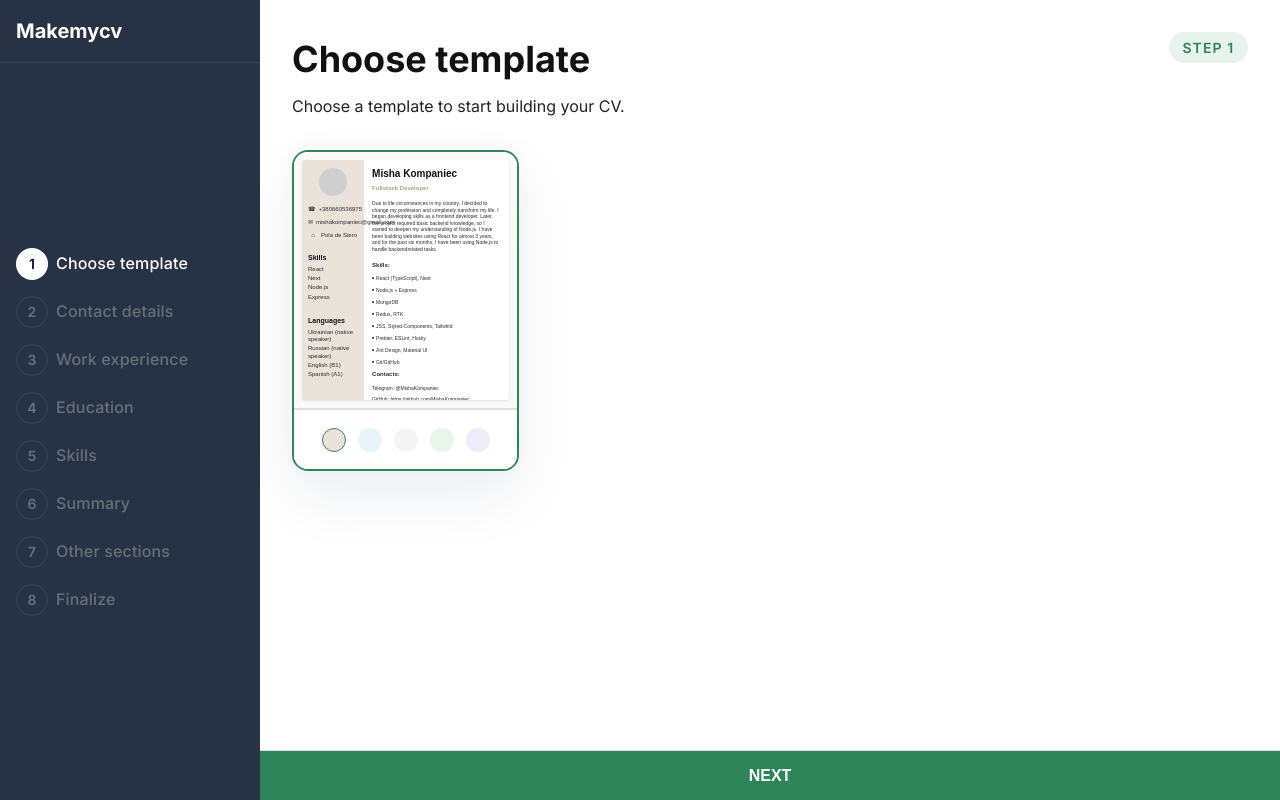
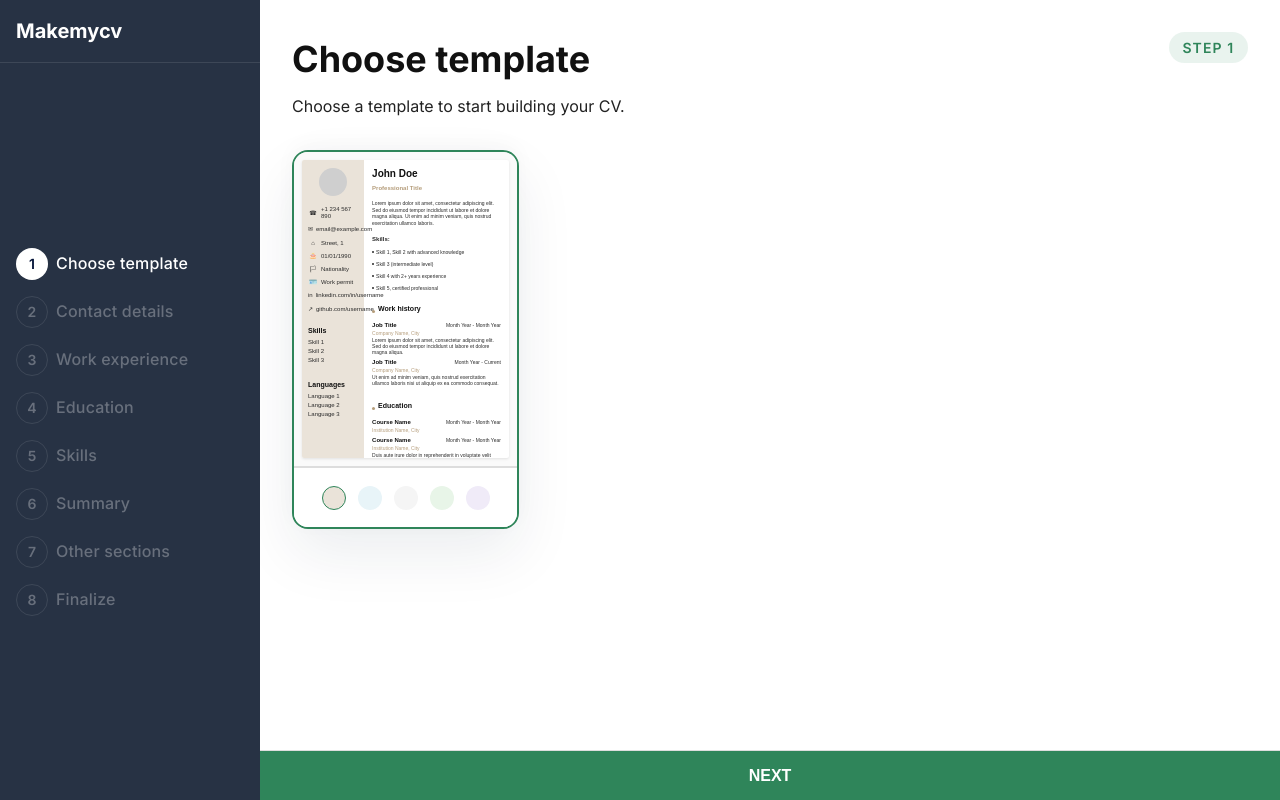
Before and after one commit to MishaKompaniec/make-cv, a Next.js app: page /create-cv in a window 1280 px wide. Built offline with nearby package versions, Linux system fonts and the light colour scheme; what @react-pdf/renderer would draw is missing.

Commit message:
feat: add live CV preview with debounced auto-save and Template 1 implementation

```diff
--- a/src/app/create-cv/contact-details/page.module.scss
+++ b/src/app/create-cv/contact-details/page.module.scss
@@ -22,42 +22,11 @@
 
 .preview {
   flex: 0 0 calc(30% - 1rem);
-  background: $white;
-  border-radius: 1rem;
-  box-shadow:
-    0 25px 60px rgba(17, 32, 63, 0.08),
-    0 -5px 20px rgba(17, 32, 63, 0.03);
-  padding: 1rem;
   display: flex;
-  flex-direction: column;
+  justify-content: center;
   align-self: center;
   margin-top: 0;
   height: fit-content;
-  max-height: calc(100vh - 4rem);
-  overflow-y: auto;
-}
-
-.previewHeader {
-  font-size: 1.1rem;
-  font-weight: 600;
-  color: $text-primary;
-  margin-bottom: 1.5rem;
-  padding-bottom: 1rem;
-  border-bottom: 1px solid $border-light;
-}
-
-.previewContent {
-  flex: 1;
-  background: $bg-tertiary;
-  border-radius: $border-radius;
-  padding: 1.5rem;
-  display: flex;
-  align-items: center;
-  justify-content: center;
-  color: $text;
-  font-size: 0.9rem;
-  text-align: center;
-  min-height: 400px;
 }
 
 .form {
--- a/src/app/create-cv/page.module.scss
+++ b/src/app/create-cv/page.module.scss
@@ -29,7 +29,8 @@
   cursor: pointer;
   transition: $transition-smooth;
   border: 2px solid transparent;
-  aspect-ratio: 210/297; /* A4 aspect ratio */
+  display: flex;
+  flex-direction: column;
 }
 
 .templateCard.selected {
@@ -39,7 +40,8 @@
 .templatePreview {
   background: $bg-tertiary;
   border-bottom: 1px solid $border-light;
-  height: calc(100% - 60px);
+  width: 100%;
+  aspect-ratio: 210/297; /* A4 aspect ratio */
   overflow: hidden;
   padding: 8px;
   display: flex;
@@ -54,7 +56,7 @@
   align-items: center;
   justify-content: center;
   gap: 12px;
-  padding: 0 16px;
+  padding: 0 12px;
   border-top: 1px solid $border-light;
 }
 
@@ -67,32 +69,32 @@
   transition: $transition-smooth;
 }
 
+.colorOption.color--beige {
+  background: #eae3d9;
+}
+
+.colorOption.color--light-blue {
+  background: #e8f4f8;
+}
+
+.colorOption.color--light-gray {
+  background: #f5f5f5;
+}
+
+.colorOption.color--light-green {
+  background: #e8f5e8;
+}
+
+.colorOption.color--light-purple {
+  background: #f0ebf8;
+}
+
 .colorOption:hover {
   transform: scale(1.1);
 }
 
 .colorOption.selected {
   border: 1px solid $primary;
-}
-
-.templatePreview :global(iframe) {
-  border: none;
-  width: 100%;
-  height: 100%;
-}
-
-.templateMeta {
-  display: flex;
-  align-items: center;
-  justify-content: space-between;
-  gap: 1rem;
-  padding: 0.75rem 1rem;
-}
-
-.templateTitle {
-  font-weight: 600;
-  color: $text-primary;
-  font-size: 0.875rem;
 }
 
 @media (max-width: 900px) {
--- a/src/app/create-cv/page.tsx
+++ b/src/app/create-cv/page.tsx
@@ -43,7 +43,10 @@ export default function ChooseTemplatePage() {
             onClick={() => setSelectedTemplateId(TEMPLATE_1_ID)}
           >
             <div className={styles.templatePreview}>
-              <TemplatePreview1 sidebarColor={selectedColor} />
+              <TemplatePreview1
+                sidebarColor={selectedColor}
+                mode="placeholder"
+              />
             </div>
 
             <div className={styles.colorPicker}>
@@ -51,17 +54,16 @@ export default function ChooseTemplatePage() {
                 <button
                   key={color.name}
                   className={`${styles.colorOption}${
+                    styles[`color--${color.name}`]
+                      ? ` ${styles[`color--${color.name}`]}`
+                      : ""
+                  }${
                     selectedColor === color.value ? ` ${styles.selected}` : ""
                   }`}
-                  style={{ backgroundColor: color.value }}
                   onClick={() => setSelectedColor(color.value)}
                   aria-label={`Select ${color.name} color`}
                 />
               ))}
-            </div>
-
-            <div className={styles.templateMeta}>
-              <div className={styles.templateTitle}>Beige sidebar</div>
             </div>
           </div>
         </div>
--- a/src/components/pdf/templates/template-1/template-preview.module.scss
+++ b/src/components/pdf/templates/template-1/template-preview.module.scss
@@ -19,6 +19,26 @@
   display: flex;
   flex-direction: column;
   gap: 6px;
+}
+
+.sidebar.sidebar--beige {
+  background: #eae3d9;
+}
+
+.sidebar.sidebar--light-blue {
+  background: #e8f4f8;
+}
+
+.sidebar.sidebar--light-gray {
+  background: #f5f5f5;
+}
+
+.sidebar.sidebar--light-green {
+  background: #e8f5e8;
+}
+
+.sidebar.sidebar--light-purple {
+  background: #f0ebf8;
 }
 
 .avatar {
@@ -44,6 +64,10 @@
 
 .text {
   flex: 1;
+}
+
+.ghost {
+  visibility: hidden;
 }
 
 .section {
@@ -116,11 +140,6 @@
   line-height: 1.2;
 }
 
-.contactItem {
-  font-size: 5px;
-  margin-bottom: 1px;
-}
-
 .sectionHeader {
   display: flex;
   align-items: center;
--- a/src/components/pdf/templates/template-1/template-preview.tsx
+++ b/src/components/pdf/templates/template-1/template-preview.tsx
@@ -1,176 +1,253 @@
 "use client";
 
-import { useEffect, useState } from "react";
+import { TEMPLATE_1_COLORS } from "@/components/pdf/templates/template-1/template-pdf";
 import styles from "./template-preview.module.scss";
+
+type ContactDetailsPreviewData = {
+  fullName?: string;
+  jobTitle?: string;
+  phone?: string;
+  email?: string;
+  city?: string;
+  birthdate?: string;
+  postalCode?: string;
+  linkedIn?: string;
+  git?: string;
+  nationality?: string;
+  workPermit?: string;
+};
 
 interface TemplatePreview1Props {
   sidebarColor?: string;
+  mode?: "placeholder" | "data";
+  contactDetails?: ContactDetailsPreviewData;
 }
 
 export function TemplatePreview1({
   sidebarColor = "#EAE3D9",
+  mode = "placeholder",
+  contactDetails,
 }: TemplatePreview1Props) {
-  const [isClient, setIsClient] = useState(false);
+  const isPlaceholder = mode === "placeholder";
 
-  useEffect(() => {
-    setIsClient(true);
-  }, []);
+  const sidebarColorName =
+    TEMPLATE_1_COLORS.find((c) => c.value === sidebarColor)?.name ?? "beige";
+
+  const NBSP = "\u00A0";
+
+  const ghostClass = (value: string) => (value ? "" : ` ${styles.ghost}`);
+
+  const renderLine = (icon: string, value: string) => (
+    <div className={styles.contactRow}>
+      <span className={`${styles.icon}${ghostClass(value)}`}>{icon}</span>
+      <span className={`${styles.text}${ghostClass(value)}`}>
+        {value || NBSP}
+      </span>
+    </div>
+  );
+
+  const renderText = (
+    Tag: "div" | "span",
+    className: string,
+    value: string,
+  ) => {
+    const Comp = Tag;
+    return (
+      <Comp className={`${className}${ghostClass(value)}`}>
+        {value || NBSP}
+      </Comp>
+    );
+  };
+
+  const renderBulletRow = (value: string) => (
+    <div className={styles.bulletRow}>
+      <div className={`${styles.bullet}${ghostClass(value)}`} />
+      <div className={`${styles.bulletText}${ghostClass(value)}`}>
+        {value || NBSP}
+      </div>
+    </div>
+  );
+
+  const fullName = isPlaceholder
+    ? "John Doe"
+    : (contactDetails?.fullName ?? "");
+  const jobTitle = isPlaceholder
+    ? "Professional Title"
+    : (contactDetails?.jobTitle ?? "");
+  const phone = isPlaceholder
+    ? "+1 234 567 890"
+    : (contactDetails?.phone ?? "");
+  const email = isPlaceholder
+    ? "email@example.com"
+    : (contactDetails?.email ?? "");
+  const city = isPlaceholder ? "City, Country" : (contactDetails?.city ?? "");
+  const birthdate = isPlaceholder
+    ? "01/01/1990"
+    : (contactDetails?.birthdate ?? "");
+  const postalCode = isPlaceholder
+    ? "12345"
+    : (contactDetails?.postalCode ?? "");
+  const nationality = isPlaceholder
+    ? "Nationality"
+    : (contactDetails?.nationality ?? "");
+  const workPermit = isPlaceholder
+    ? "Work permit"
+    : (contactDetails?.workPermit ?? "");
+  const linkedIn = isPlaceholder
+    ? "linkedin.com/in/username"
+    : (contactDetails?.linkedIn ?? "");
+  const git = isPlaceholder
+    ? "github.com/username"
+    : (contactDetails?.git ?? "");
+
+  const addressLine = isPlaceholder
+    ? "Street, 1"
+    : postalCode || city
+      ? `${postalCode ? `${postalCode}, ` : ""}${city}`
+      : "";
+
+  const sidebarSkill1 = isPlaceholder ? "Skill 1" : "";
+  const sidebarSkill2 = isPlaceholder ? "Skill 2" : "";
+  const sidebarSkill3 = isPlaceholder ? "Skill 3" : "";
+
+  const language1 = isPlaceholder ? "Language 1" : "";
+  const language2 = isPlaceholder ? "Language 2" : "";
+  const language3 = isPlaceholder ? "Language 3" : "";
+
+  const summary = isPlaceholder
+    ? "Lorem ipsum dolor sit amet, consectetur adipiscing elit. Sed do eiusmod tempor incididunt ut labore et dolore magna aliqua. Ut enim ad minim veniam, quis nostrud exercitation ullamco laboris."
+    : "";
+
+  const mainSkillsLabel = isPlaceholder ? "Skills:" : "";
+  const mainSkill1 = isPlaceholder
+    ? "Skill 1, Skill 2 with advanced knowledge"
+    : "";
+  const mainSkill2 = isPlaceholder ? "Skill 3 (intermediate level)" : "";
+  const mainSkill3 = isPlaceholder ? "Skill 4 with 2+ years experience" : "";
+  const mainSkill4 = isPlaceholder ? "Skill 5, certified professional" : "";
+
+  const workTitle = isPlaceholder ? "Work history" : "";
+  const workItem1Title = isPlaceholder ? "Job Title" : "";
+  const workItem1Date = isPlaceholder ? "Month Year - Month Year" : "";
+  const workItem1Subtitle = isPlaceholder ? "Company Name, City" : "";
+  const workItem1Body = isPlaceholder
+    ? "Lorem ipsum dolor sit amet, consectetur adipiscing elit. Sed do eiusmod tempor incididunt ut labore et dolore magna aliqua."
+    : "";
+  const workItem2Title = isPlaceholder ? "Job Title" : "";
+  const workItem2Date = isPlaceholder ? "Month Year - Current" : "";
+  const workItem2Subtitle = isPlaceholder ? "Company Name, City" : "";
+  const workItem2Body = isPlaceholder
+    ? "Ut enim ad minim veniam, quis nostrud exercitation ullamco laboris nisi ut aliquip ex ea commodo consequat."
+    : "";
+
+  const educationTitle = isPlaceholder ? "Education" : "";
+  const eduItem1Title = isPlaceholder ? "Course Name" : "";
+  const eduItem1Date = isPlaceholder ? "Month Year - Month Year" : "";
+  const eduItem1Subtitle = isPlaceholder ? "Institution Name, City" : "";
+  const eduItem2Title = isPlaceholder ? "Course Name" : "";
+  const eduItem2Date = isPlaceholder ? "Month Year - Month Year" : "";
+  const eduItem2Subtitle = isPlaceholder ? "Institution Name, City" : "";
+  const eduItem2Body = isPlaceholder
+    ? "Duis aute irure dolor in reprehenderit in voluptate velit esse cillum dolore eu fugiat nulla pariatur."
+    : "";
 
   return (
     <div className={styles.preview}>
       <div
-        className={styles.sidebar}
-        style={isClient ? { backgroundColor: sidebarColor } : {}}
+        className={`${styles.sidebar}${
+          styles[`sidebar--${sidebarColorName}`]
+            ? ` ${styles[`sidebar--${sidebarColorName}`]}`
+            : ""
+        }`}
       >
         <div className={styles.avatar} />
-        <div className={styles.contactRow}>
-          <span className={styles.icon}>☎</span>
-          <span className={styles.text}>+380660536975</span>
-        </div>
-        <div className={styles.contactRow}>
-          <span className={styles.icon}>✉</span>
-          <span className={styles.text}>mishakompaniec@gmail.com</span>
-        </div>
-        <div className={styles.contactRow}>
-          <span className={styles.icon}>⌂</span>
-          <span className={styles.text}>Pola de Siero</span>
+        {renderLine("☎", phone)}
+        {renderLine("✉", email)}
+        {renderLine("⌂", addressLine)}
+        {renderLine("🎂", birthdate)}
+        {renderLine("🏳", nationality)}
+        {renderLine("🪪", workPermit)}
+        {renderLine("in", linkedIn)}
+        {renderLine("↗", git)}
+
+        <div className={styles.section}>
+          {renderText(
+            "div",
+            styles.sectionTitle,
+            isPlaceholder ? "Skills" : "",
+          )}
+          {renderText("div", styles.item, sidebarSkill1)}
+          {renderText("div", styles.item, sidebarSkill2)}
+          {renderText("div", styles.item, sidebarSkill3)}
         </div>
 
         <div className={styles.section}>
-          <div className={styles.sectionTitle}>Skills</div>
-          <div className={styles.item}>React</div>
-          <div className={styles.item}>Next</div>
-          <div className={styles.item}>Node.js</div>
-          <div className={styles.item}>Express</div>
-        </div>
-
-        <div className={styles.section}>
-          <div className={styles.sectionTitle}>Languages</div>
-          <div className={styles.item}>Ukrainian (native speaker)</div>
-          <div className={styles.item}>Russian (native speaker)</div>
-          <div className={styles.item}>English (B1)</div>
-          <div className={styles.item}>Spanish (A1)</div>
+          {renderText(
+            "div",
+            styles.sectionTitle,
+            isPlaceholder ? "Languages" : "",
+          )}
+          {renderText("div", styles.item, language1)}
+          {renderText("div", styles.item, language2)}
+          {renderText("div", styles.item, language3)}
         </div>
       </div>
 
       <div className={styles.main}>
-        <div className={styles.name}>Misha Kompaniec</div>
-        <div className={styles.jobTitle}>Fullstack Developer</div>
-        <div className={styles.summary}>
-          Due to life circumstances in my country, I decided to change my
-          profession and completely transform my life. I began developing skills
-          as a frontend developer. Later, the project required basic backend
-          knowledge, so I started to deepen my understanding of Node.js. I have
-          been building websites using React for almost 3 years, and for the
-          past six months, I have been using Node.js to handle backendrelated
-          tasks.
-        </div>
+        {renderText("div", styles.name, fullName)}
+        {renderText("div", styles.jobTitle, jobTitle)}
+        {renderText("div", styles.summary, summary)}
 
-        <div className={styles.label}>Skills:</div>
-        <div className={styles.bulletRow}>
-          <div className={styles.bullet} />
-          <div className={styles.bulletText}>React (TypeScript), Next</div>
-        </div>
-        <div className={styles.bulletRow}>
-          <div className={styles.bullet} />
-          <div className={styles.bulletText}>Node.js + Express</div>
-        </div>
-        <div className={styles.bulletRow}>
-          <div className={styles.bullet} />
-          <div className={styles.bulletText}>MongoDB</div>
-        </div>
-        <div className={styles.bulletRow}>
-          <div className={styles.bullet} />
-          <div className={styles.bulletText}>Redux, RTK</div>
-        </div>
-        <div className={styles.bulletRow}>
-          <div className={styles.bullet} />
-          <div className={styles.bulletText}>
-            JSS, Styled-Components, Tailwind
-          </div>
-        </div>
-        <div className={styles.bulletRow}>
-          <div className={styles.bullet} />
-          <div className={styles.bulletText}>Prettier, ESLint, Husky</div>
-        </div>
-        <div className={styles.bulletRow}>
-          <div className={styles.bullet} />
-          <div className={styles.bulletText}>Ant Design, Material UI</div>
-        </div>
-        <div className={styles.bulletRow}>
-          <div className={styles.bullet} />
-          <div className={styles.bulletText}>Git/GitHub</div>
-        </div>
-
-        <div className={styles.label}>Contacts:</div>
-        <div className={styles.contactItem}>Telegram: @MishaKompaniec</div>
-        <div className={styles.contactItem}>
-          GitHub: https://github.com/MishaKompaniec
-        </div>
-        <div className={styles.contactItem}>Instagram: misha_kompaniec</div>
-        <div className={styles.contactItem}>
-          Spanish phone number: +34657732224
-        </div>
+        {renderText("div", styles.label, mainSkillsLabel)}
+        {renderBulletRow(mainSkill1)}
+        {renderBulletRow(mainSkill2)}
+        {renderBulletRow(mainSkill3)}
+        {renderBulletRow(mainSkill4)}
 
         <div className={styles.section}>
           <div className={styles.sectionHeader}>
-            <div className={styles.sectionDot} />
-            <div className={styles.sectionTitle}>Work history</div>
+            <div className={`${styles.sectionDot}${ghostClass(workTitle)}`} />
+            {renderText("div", styles.sectionTitle, workTitle)}
           </div>
           <div className={styles.workItem}>
             <div className={styles.workHeader}>
-              <div className={styles.workTitle}>Frontend developer</div>
-              <div className={styles.workDate}>
-                September 2022 - February 2025
-              </div>
+              {renderText("div", styles.workTitle, workItem1Title)}
+              {renderText("div", styles.workDate, workItem1Date)}
             </div>
-            <div className={styles.workSubtitle}>
-              UniCode Software, Cherkassy
-            </div>
-            <div className={styles.workBody}>
-              Worked on a project for an American company related to health and
-              safety. Also worked on the company's internal website, UniCode.
-            </div>
+            {renderText("div", styles.workSubtitle, workItem1Subtitle)}
+            {renderText("div", styles.workBody, workItem1Body)}
           </div>
           <div className={styles.workItem}>
             <div className={styles.workHeader}>
-              <div className={styles.workTitle}>Full-stack developer</div>
-              <div className={styles.workDate}>February 2025 - Current</div>
+              {renderText("div", styles.workTitle, workItem2Title)}
+              {renderText("div", styles.workDate, workItem2Date)}
             </div>
-            <div className={styles.workSubtitle}>
-              UniCode Software, Cherkassy
-            </div>
-            <div className={styles.workBody}>
-              During my time working on the project, I started learning Node.js
-              and taking on backend tasks.
-            </div>
+            {renderText("div", styles.workSubtitle, workItem2Subtitle)}
+            {renderText("div", styles.workBody, workItem2Body)}
           </div>
         </div>
 
         <div className={styles.section}>
           <div className={styles.sectionHeader}>
-            <div className={styles.sectionDot} />
-            <div className={styles.sectionTitle}>Education</div>
+            <div
+              className={`${styles.sectionDot}${ghostClass(educationTitle)}`}
+            />
+            {renderText("div", styles.sectionTitle, educationTitle)}
           </div>
           <div className={styles.workItem}>
             <div className={styles.workHeader}>
-              <div className={styles.workTitle}>
-                JavaScript: Advanced Course
-              </div>
-              <div className={styles.workDate}>April 2022 - July 2022</div>
+              {renderText("div", styles.workTitle, eduItem1Title)}
+              {renderText("div", styles.workDate, eduItem1Date)}
             </div>
-            <div className={styles.workSubtitle}>ITVDN, Kiev</div>
+            {renderText("div", styles.workSubtitle, eduItem1Subtitle)}
           </div>
           <div className={styles.workItem}>
             <div className={styles.workHeader}>
-              <div className={styles.workTitle}>React: Advanced Course</div>
-              <div className={styles.workDate}>July 2022 - September 2022</div>
+              {renderText("div", styles.workTitle, eduItem2Title)}
+              {renderText("div", styles.workDate, eduItem2Date)}
             </div>
-            <div className={styles.workSubtitle}>UniCode, Cherkassy</div>
-            <div className={styles.workBody}>
-              Before working at the company, I completed the company's internal
-              courses on React and Next.
-            </div>
+            {renderText("div", styles.workSubtitle, eduItem2Subtitle)}
+            {renderText("div", styles.workBody, eduItem2Body)}
           </div>
         </div>
       </div>
```
Also changed, not shown: src/app/create-cv/contact-details/page.tsx (+48 -18 lines), src/components/cv-preview/cv-preview.module.scss (added, +18 -0 lines), src/components/cv-preview/cv-preview.tsx (added, +36 -0 lines), src/hooks/useLocalStorage.ts (+8 -1 lines).
